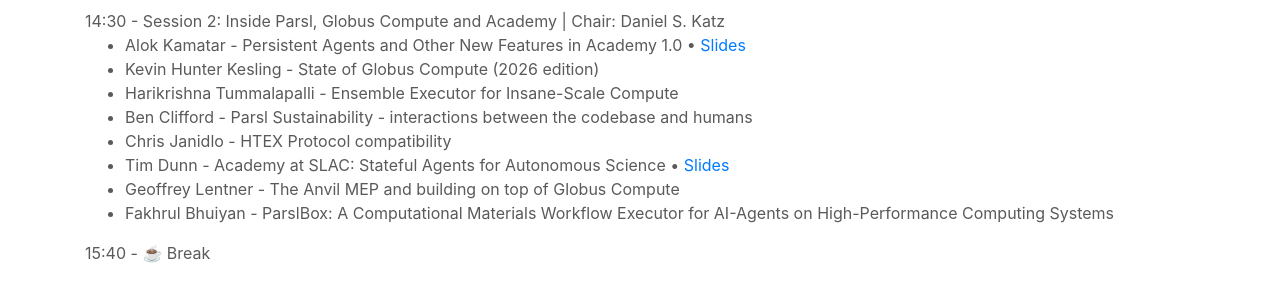
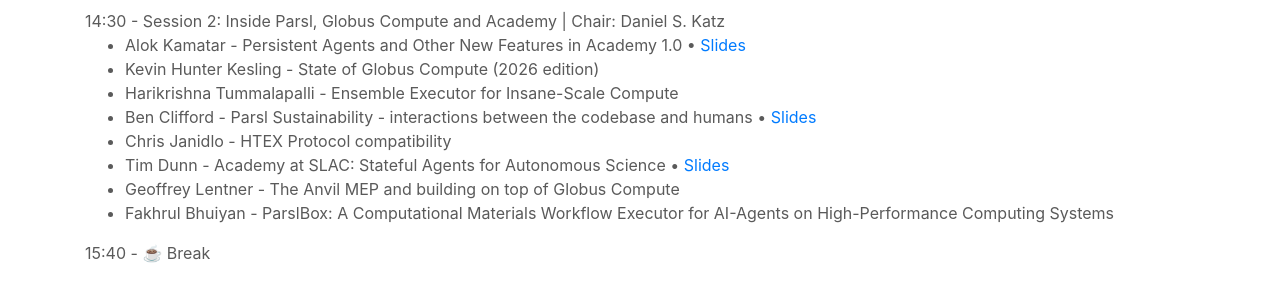
Before and after one commit to Parsl/parsl.github.io, a Jekyll site: the page built from parslfest/apex2026.html, in a window 1280 px wide and 900 px high, scrolled down 826 px. Shown: the part 153-442 px from the top of the window. Built offline with Jekyll 4.4.1, drawn with Linux system fonts in a browser that asks for light colours.

Commit message:
Add Ben sustainability slides

```diff
--- a/parslfest/apex2026.html
+++ b/parslfest/apex2026.html
@@ -78,7 +78,7 @@
 <li>Alok Kamatar - Persistent Agents and Other New Features in Academy 1.0 • <a href="2026/kamatar-academy-1.0.pdf" target="_blank">Slides</a></li>
 <li>Kevin Hunter Kesling - State of Globus Compute (2026 edition)  </li>
 <li>Harikrishna Tummalapalli - Ensemble Executor for Insane-Scale Compute   </li>
-<li>Ben Clifford - Parsl Sustainability - interactions between the codebase and humans</li>
+<li>Ben Clifford - Parsl Sustainability - interactions between the codebase and humans • <a href="2026/clifford-sustainability-humans-codebase.pdf" target="_blank">Slides</a></li>
 <li>Chris Janidlo - HTEX Protocol compatibility</li>
 <li>Tim Dunn - Academy at SLAC: Stateful Agents for Autonomous Science • <a href="2026/dunn-academy-at-slac.pdf" target="_blank">Slides</a></li>
 <li>Geoffrey Lentner - The Anvil MEP and building on top of Globus Compute  </li>
```
Also changed, not shown: 1 other file.
